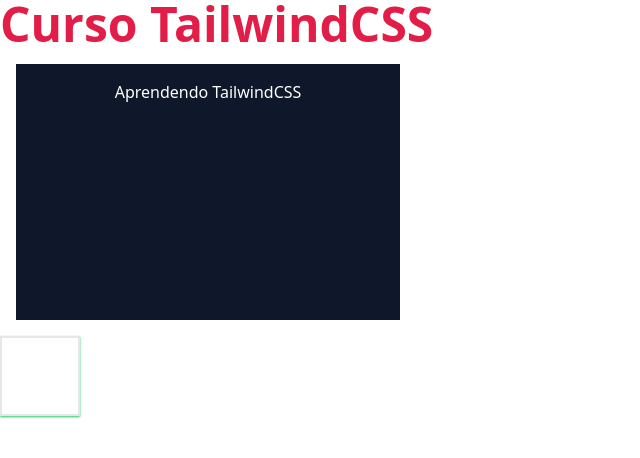
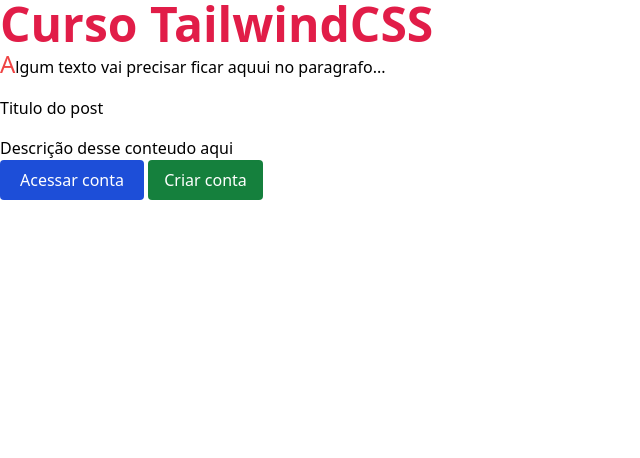
Before and after one commit to JosRafael/Curso-TailwindCSS, a website: page src/index.html in a window 1280 px wide. Shown: the whole page, without its empty margins (0-640 px from the left). Drawn offline with Linux system fonts and the light colour scheme.

Commit message:
Aplicando pseudo classes e pseudo elements

```diff
--- a/src/index.html
+++ b/src/index.html
@@ -10,11 +10,23 @@
   <body>
     <h1 class="text-5xl font-bold text-rose-600">Curso TailwindCSS</h1>
 
-    <div class="bg-slate-900 w-96 h-64 mx-4 my-4">
-      <h2 class="text-white p-4 text-center">Aprendendo TailwindCSS</h2>
+    <p class="first-letter:text-2xl first-letter:text-red-500">
+      Algum texto vai precisar ficar aquui no paragrafo...
+    </p>
+
+    <div class="mt-4">
+      <h2 class="first:mb-4">Titulo do post</h2>
+      <p>Descrição desse conteudo aqui</p>
     </div>
 
-    <div class="w-20 h-20 border-2 shadow-sm shadow-green-500 mb-4"></div>
+    <button
+      class="bg-blue-700 py-2 px-5 rounded text-white hover:bg-gray-800 hover:scale-105 duration-300"
+    >
+      Acessar conta
+    </button>
 
+    <button class="bg-green-700 text-white py-2 px-4 rounded hover:animate-bounce">
+      Criar conta
+    </button>
   </body>
 </html>
```
Also changed, not shown: styles/output.css.
